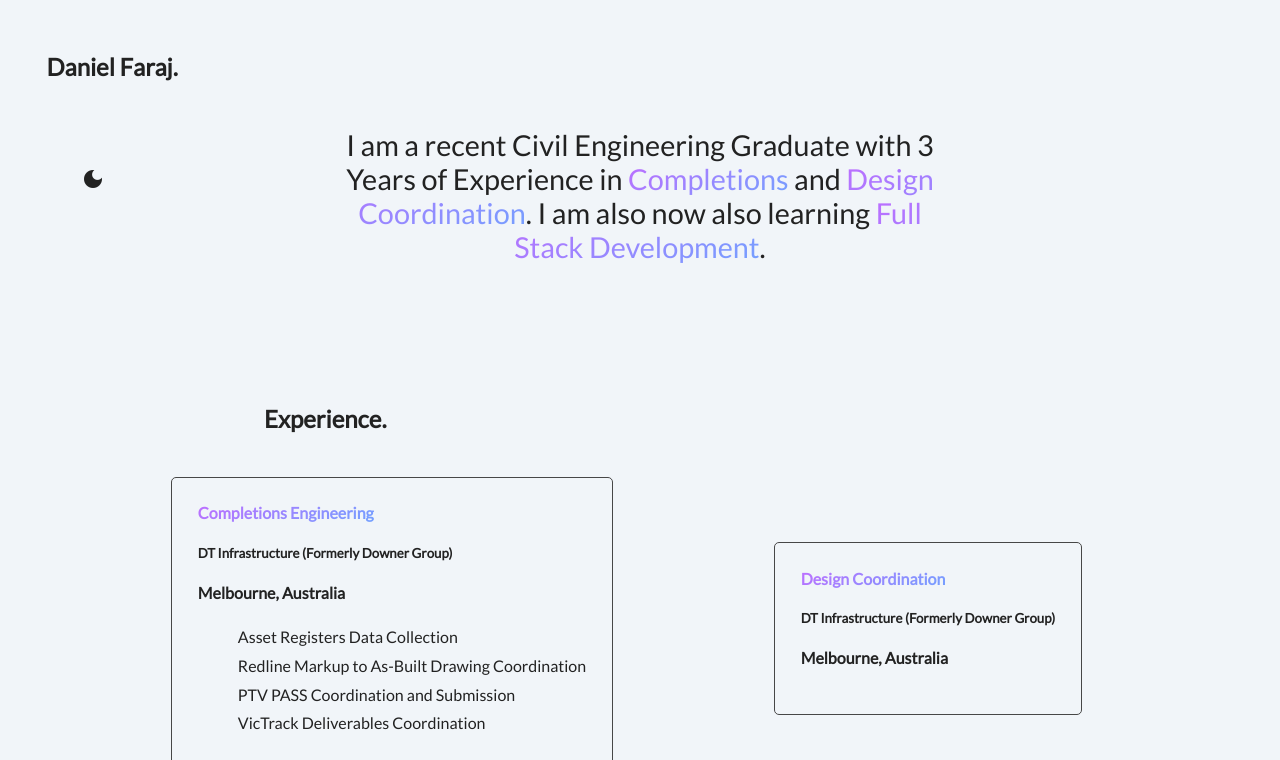
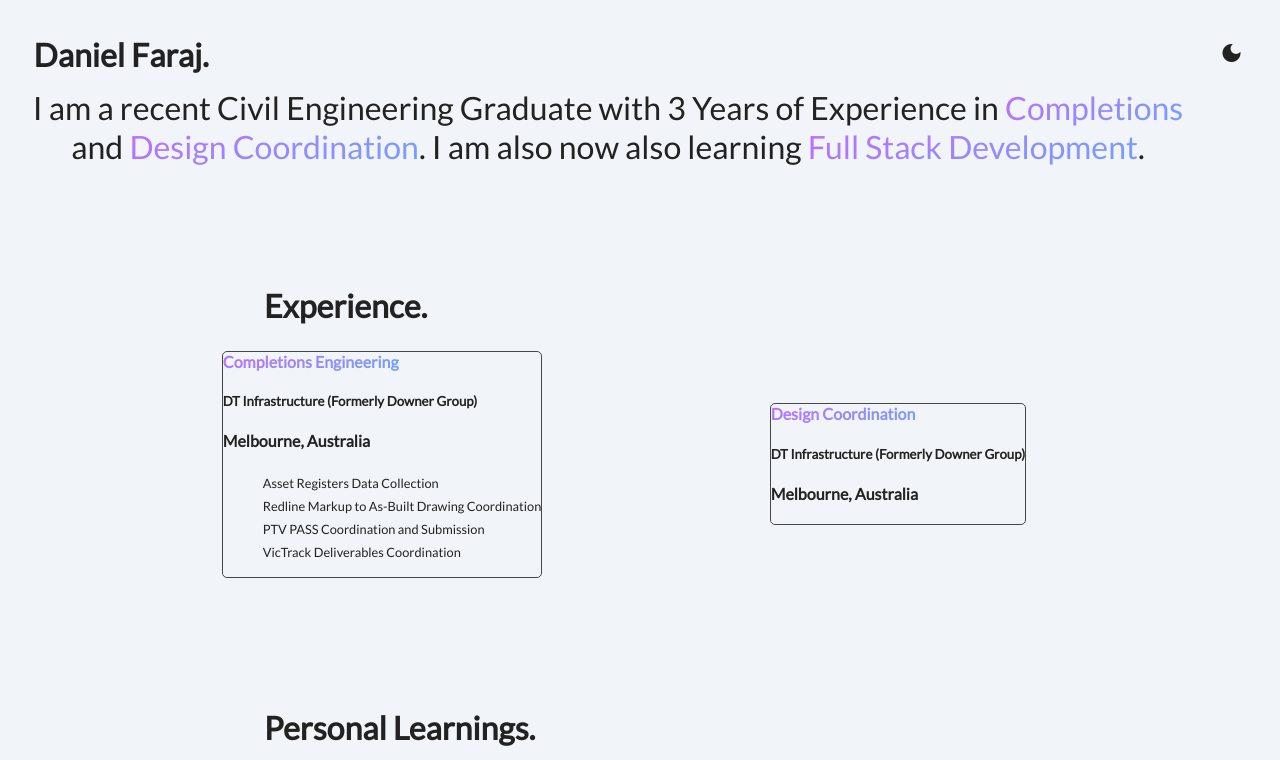
Before and after one commit to DanielFaraj/DanielFaraj.github.io, a plain HTML site: page index.html in a window 1280 px wide. Both pictures are taken after a click on the button "dark_mode". Shown: the top 760 px of the page. Drawn offline with nearby package versions, Linux system fonts and the light colour scheme; a small style sheet from the web is missing.

Commit message:
13/9/23: CSS changes. Clamping mostly.

```diff
--- a/script.js
+++ b/script.js
@@ -1,23 +1,17 @@
 // Javascipt tings
 
-// selectors
-const themeToggleBtn = document.querySelector('.theme-toggle');
+//Dark Mode
+  const themeToggleBtn = document.querySelector('.theme-toggle');  // selectors
+  const theme = localStorage.getItem('theme');  // state
+  theme && document.body.classList.add(theme);  // on mount
 
-// state
-const theme = localStorage.getItem('theme');
+  const handleThemeToggle = () => {  // handlers
+    document.body.classList.toggle('dark-mode');
 
-// on mount
-theme && document.body.classList.add(theme);
+    if (document.body.classList.contains('dark-mode'))
+      {localStorage.setItem('theme', 'dark-mode');}
+    else
+      {localStorage.removeItem('theme');}
+  };
 
-// handlers
-const handleThemeToggle = () => {
-  document.body.classList.toggle('dark-mode');
-  if (document.body.classList.contains('dark-mode')) {
-    localStorage.setItem('theme', 'dark-mode');
-  } else {
-    localStorage.removeItem('theme');
-  }
-};
-
-// events
-themeToggleBtn.addEventListener('click', handleThemeToggle);
+  themeToggleBtn.addEventListener('click', handleThemeToggle);  // events
--- a/style.css
+++ b/style.css
@@ -22,8 +22,12 @@ FAILURE TO COMPLY RESULTS IN SAD MAN.
 }
 
 .theme-toggle {
-    width: 10rem;
-    height: 10rem;
+    font-size: clamp(1rem,5vw,2rem);
+    position: absolute;
+    top: 3.5vh;
+    right: 20px;
+    /* debug tools */
+    border-style: var(--border-debug);
 }
 
 html { /* mostly for background color */
@@ -46,6 +50,7 @@ body {
     animation-iteration-count: 1;
     animation-fill-mode: forwards;
     scroll-snap-stop: always;
+    font-size: 3vw;
 }
 
 @keyframes fadeInAnimation {
@@ -76,9 +81,12 @@ section {
 
 nav {
     position: fixed;
-    height: 5vh;
-    font-size: 2.5rem;
-    padding-top: 3vh;
+    font-size: 2.5em;
+    width: calc(100vw - 50px);
+    margin-left: 2vw;
+    margin-right: 2vw;
+    /* debug tools */
+    border-style: var(--border-debug);
 }
 
 ::selection {
@@ -96,32 +104,31 @@ nav {
 }
 
 .aboutme { /* section of generic 'about me' text */
-    font-size: 1.8em;
+    font-size: clamp(1rem, 5vw, 2rem);
     font-weight: 500;
     text-align: center;
-    padding-top: 15vh;
-    padding-right: 25vw;
-    padding-left: 25vw;
+    margin-top: clamp(5vh, 10vh, 30vh);
+    margin-left: clamp(2vw, 5vw, calc(10vw+500px));
+    margin-right: clamp(2vw, 5vw, 10vw);
     /* debug tools */
     border-style: var(--border-debug);
 }
 
 h1 { /* Name heading section */
     text-align: left;
-    font-size: 1.5rem;
+    font-size: clamp(1rem,5vw,2rem);
     font-weight: 10px;
-    padding-left: 3vw;
     /* debug tools */
     border-style: var(--border-debug);
 }
 
 h2 { /* Subheadings */
     text-align: left;
-    font-size: 1.5rem;
+    font-size: clamp(1rem,5vw,2rem);
     font-weight: 10px;
-    padding-top: 15vh;
-    padding-bottom: 2vh;
-    padding-left: 20vw;
+    margin-top: 15vh;
+    margin-bottom: 2vh;
+    margin-left: 20vw;
     /* debug tools */
     border-style: var(--border-debug);
 }
@@ -129,7 +136,7 @@ h2 { /* Subheadings */
 h3 { /* Subheadings categories */
     text-align: center;
     text-transform: uppercase;
-    font-size: 1rem;
+    font-size: 1em;
     font-weight: 10px;
     background-image: var(--intext-gradient);
     background-clip: text;
@@ -150,6 +157,7 @@ h4 { /* Subheadings categories titles */
 
 ul, li{ /* paragraphs and lists */
     font-weight: normal;
+    font-size: clamp(0.25rem, 0.8rem, 2rem);
     text-decoration: none;
     text-align: left;
     line-height:180%;
@@ -159,8 +167,8 @@ ul, li{ /* paragraphs and lists */
 }
 
 i { /* icons */
-    font-size: 2.5rem;
-    padding: 10px;
+    font-size: clamp(1rem, 5vw, 2rem);
+    margin: 10px;
     text-align: center;
     text-decoration: none;
     background-image: var(--intext-gradient);
@@ -178,9 +186,9 @@ a { /* hyperlinks */
 }
 
 footer { /* copyright text in footer*/
-    font-size: 0.8rem;
-    padding-top: 3vh;
-    padding-bottom: 3vh;
+    font-size: clamp(.5rem, 2.5vw, 1rem);
+    margin-top: 3vh;
+    margin-bottom: 3vh;
     /* debug tools */
     border-style: var(--border-debug);
 }
@@ -189,19 +197,19 @@ footer { /* copyright text in footer*/
     /* debug tools */
     border-style: var(--border-debug);
 
-    padding-left: 10vw;
-    padding-right: 10vw;
+    margin-left: 10vw;
+    margin-right: 10vw;
     gap: 3vw 3vh;
     display: grid;
-    grid-template-columns: 40vw 40vw;
-    grid-template-rows: 40vh;
+    grid-template-columns: repeat(auto-fit, minmax(300px, 1fr));
+    grid-template-rows: repeat(auto-fit, minmax(100px, 1fr));
     place-items: center
 }
 
 .griditem {
     border-radius: 5px;
     border: rgb(71, 71, 71) solid 1px;
-    padding: 2vw;
+    margin: clamp(0.5vw, 10px, 20px);
     text-align: left;
     font-size: 1rem;
     font-weight: bold;
```
